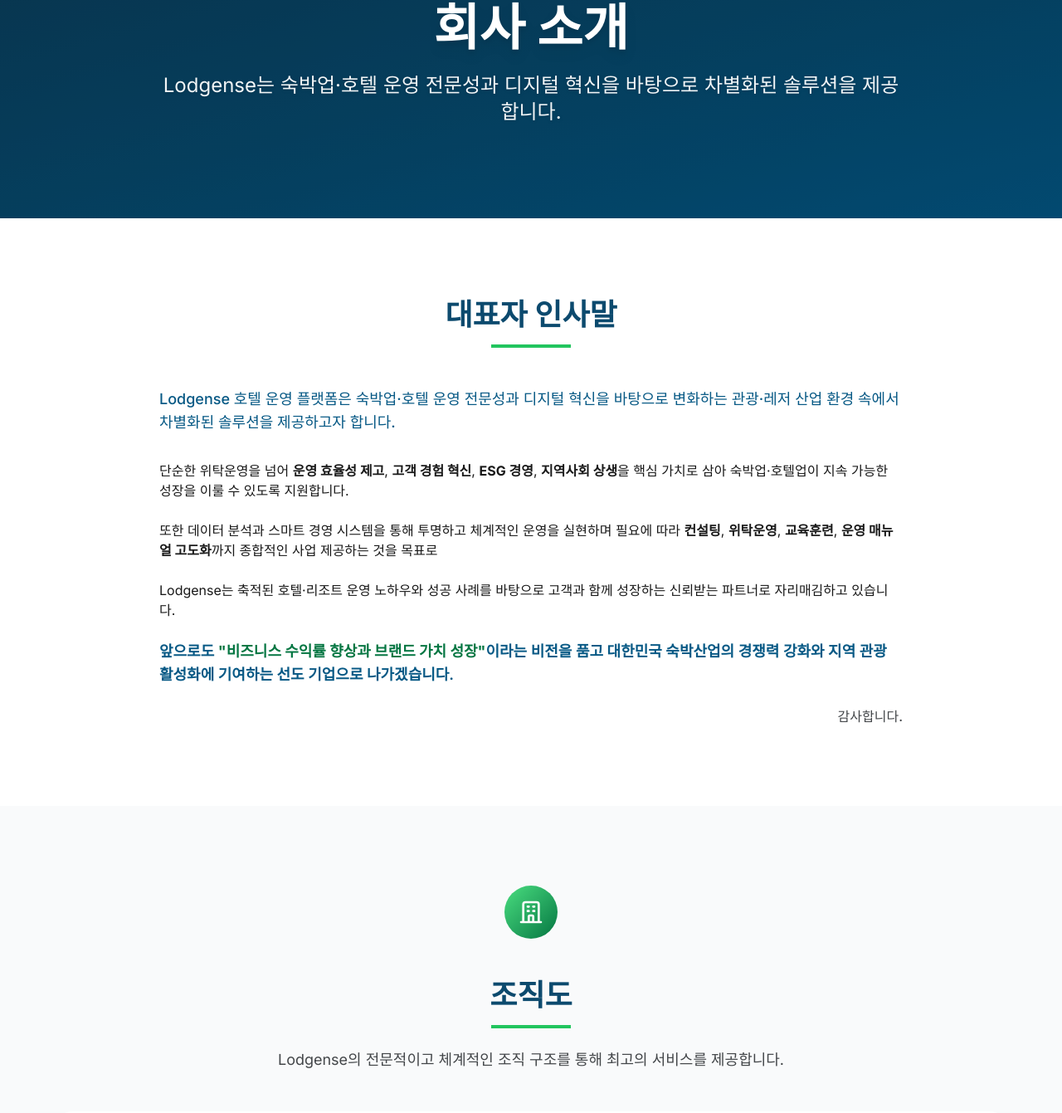
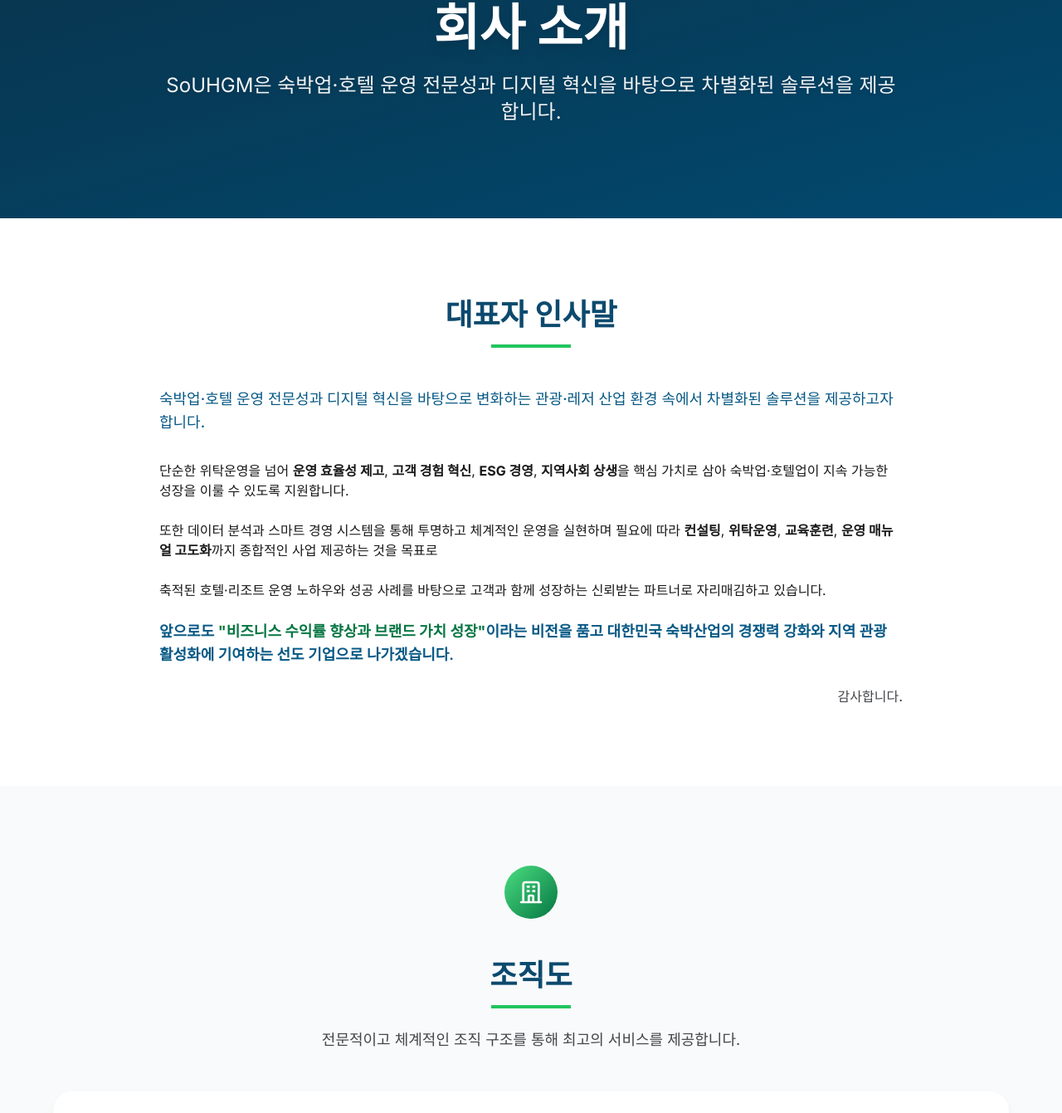
Before and after one commit to 8around/outsourcing_lodgex, a Next.js app: page /about in a window 1280 px wide. Shown: the part 158-1499 px from the top of the page at 83% size. Built offline with nearby package versions, Linux system fonts and the light colour scheme; no server answers.

Commit message:
fix: 전역 레이아웃 SEO 정보 수정, 회사소개 페이지 브랜드명 수정

```diff
--- a/src/app/about/page.tsx
+++ b/src/app/about/page.tsx
@@ -7,9 +7,10 @@
 
 export const metadata: Metadata = {
   title: '회사 소개',
-  description: 'Lodgense는 숙박업·호텔 운영 전문성과 디지털 혁신을 바탕으로 차별화된 솔루션을 제공합니다. 대표자 인사말과 조직 구조를 통해 Lodgense의 비전과 전문성을 확인하세요.',
+  description: 'SoUHGM은 숙박업·호텔 운영 전문성과 디지털 혁신을 바탕으로 차별화된 솔루션을 제공합니다. 대표자 인사말과 조직 구조를 통해 SoUHGM의 비전과 전문성을 확인하세요.',
   keywords: [
-    'Lodgense 회사소개',
+    'SoUHGM 회사소개',
+    '소유HGM 회사소개',
     '숙박업 전문가',
     '호텔 운영 전문성',
     '디지털 혁신',
@@ -20,20 +21,20 @@
     '조직도'
   ],
   openGraph: {
-    title: '회사 소개 | Lodgense',
-    description: 'Lodgense는 숙박업·호텔 운영 전문성과 디지털 혁신을 바탕으로 차별화된 솔루션을 제공합니다.',
-    url: 'https://lodgense.com/about',
+    title: '회사 소개 | SoUHGM',
+    description: 'SoUHGM은 숙박업·호텔 운영 전문성과 디지털 혁신을 바탕으로 차별화된 솔루션을 제공합니다.',
+    url: 'https://souhgm.com/about',
     type: 'website',
     locale: 'ko_KR',
-    siteName: 'Lodgense',
+    siteName: 'SoUHGM',
   },
   twitter: {
     card: 'summary_large_image',
-    title: '회사 소개 | Lodgense',
-    description: 'Lodgense는 숙박업·호텔 운영 전문성과 디지털 혁신을 바탕으로 차별화된 솔루션을 제공합니다.',
+    title: '회사 소개 | SoUHGM',
+    description: 'SoUHGM은 숙박업·호텔 운영 전문성과 디지털 혁신을 바탕으로 차별화된 솔루션을 제공합니다.',
   },
   alternates: {
-    canonical: 'https://lodgense.com/about',
+    canonical: 'https://souhgm.com/about',
   },
 };
 
@@ -54,7 +55,7 @@
                 회사 소개
               </h1>
               <p className="text-xl md:text-2xl text-white/95 mb-8 leading-relaxed drop-shadow">
-                Lodgense는 숙박업·호텔 운영 전문성과 디지털 혁신을 바탕으로
+                SoUHGM은 숙박업·호텔 운영 전문성과 디지털 혁신을 바탕으로
                 차별화된 솔루션을 제공합니다.
               </p>
             </div>
--- a/src/app/layout.tsx
+++ b/src/app/layout.tsx
@@ -10,8 +10,8 @@
 
 export const metadata: Metadata = {
   title: {
-    default: 'Lodgense - 숙박업 위탁운영 & 컨설팅',
-    template: '%s | Lodgense',
+    default: 'SoUHGM - 숙박업 위탁운영 & 컨설팅',
+    template: '%s | SoUHGM',
   },
   description:
     '숙박업 위탁운영 및 전문 컨설팅 서비스를 통해 숙박업의 가치를 극대화합니다.',
@@ -22,20 +22,20 @@
     '숙박업 경영',
     '숙박업 컨설팅',
   ],
-  authors: [{ name: 'Lodgense' }],
-  creator: 'Lodgense',
+  authors: [{ name: 'SoUHGM' }],
+  creator: 'SoUHGM',
   openGraph: {
     type: 'website',
     locale: 'ko_KR',
-    url: 'https://lodgense.com',
-    title: 'Lodgense - 숙박업 위탁운영 & 컨설팅',
+    url: 'https://souhgm.com',
+    title: 'SoUHGM - 숙박업 위탁운영 & 컨설팅',
     description:
       '숙박업 위탁운영 및 전문 컨설팅 서비스를 통해 숙박업의 가치를 극대화합니다.',
-    siteName: 'Lodgense',
+    siteName: 'SoUHGM',
   },
   twitter: {
     card: 'summary_large_image',
-    title: 'Lodgense - 숙박업 위탁운영 & 컨설팅',
+    title: 'SoUHGM - 숙박업 위탁운영 & 컨설팅',
     description:
       '숙박업 위탁운영 및 전문 컨설팅 서비스를 통해 숙박업의 가치를 극대화합니다.',
   },
@@ -73,7 +73,7 @@
         {/* Apple specific meta tags */}
         <meta name="apple-mobile-web-app-capable" content="yes" />
         <meta name="apple-mobile-web-app-status-bar-style" content="default" />
-        <meta name="apple-mobile-web-app-title" content="Lodgense" />
+        <meta name="apple-mobile-web-app-title" content="SoUHGM" />
         {/* Microsoft specific meta tags */}
         <meta name="msapplication-TileColor" content="#1C2A44" />
         <meta name="msapplication-config" content="none" />
--- a/src/components/about/CeoMessage.tsx
+++ b/src/components/about/CeoMessage.tsx
@@ -24,7 +24,7 @@
               aria-labelledby="ceo-message-title"
             >
               <p className="text-lg font-medium text-primary-800 mb-8">
-                Lodgense 호텔 운영 플랫폼은 숙박업·호텔 운영 전문성과 디지털 혁신을 바탕으로 변화하는 관광·레저 산업 환경 속에서 차별화된 솔루션을 제공하고자 합니다.
+                숙박업·호텔 운영 전문성과 디지털 혁신을 바탕으로 변화하는 관광·레저 산업 환경 속에서 차별화된 솔루션을 제공하고자 합니다.
               </p>
               <p>
                 단순한 위탁운영을 넘어 <strong>운영 효율성 제고</strong>,&nbsp;<strong>고객 경험 혁신</strong>, <strong>ESG 경영</strong>, <strong>지역사회 상생</strong>을 핵심 가치로 삼아 숙박업·호텔업이 지속 가능한 성장을 이룰 수 있도록 지원합니다.
@@ -33,7 +33,7 @@
                 또한 데이터 분석과 스마트 경영 시스템을 통해 투명하고 체계적인 운영을 실현하며 필요에 따라 <strong>컨설팅</strong>, <strong>위탁운영</strong>, <strong>교육훈련</strong>, <strong>운영 매뉴얼 고도화</strong>까지 종합적인 사업 제공하는 것을 목표로
               </p>
               <p>
-                Lodgense는 축적된 호텔·리조트 운영 노하우와 성공 사례를 바탕으로 고객과 함께 성장하는 신뢰받는 파트너로 자리매김하고 있습니다.
+                축적된 호텔·리조트 운영 노하우와 성공 사례를 바탕으로 고객과 함께 성장하는 신뢰받는 파트너로 자리매김하고 있습니다.
               </p>
               <p className="text-lg font-semibold text-primary-800 mt-8 mb-4">
                 앞으로도 <span className="text-accent-600 font-bold">"비즈니스 수익률 향상과 브랜드 가치 성장"</span>이라는 비전을 품고 대한민국 숙박산업의 경쟁력 강화와 지역 관광 활성화에 기여하는 선도 기업으로 나가겠습니다.
--- a/src/components/about/OrganizationChart.tsx
+++ b/src/components/about/OrganizationChart.tsx
@@ -6,7 +6,7 @@
 export function OrganizationChart() {
   const [imageError, setImageError] = useState(false);
 
-  const organizationImageUrl = `/images/organization-chart/organization-chart.jpg`;
+  const organizationImageUrl = `/images/organization-chart/organization-chart.png`;
 
   return (
     <section className="py-16 lg:py-24 bg-gray-50">
@@ -42,8 +42,7 @@
             </h2>
             <div className="w-24 h-1 bg-accent-500 mx-auto mb-6"></div>
             <p className="text-lg text-neutral-600 max-w-2xl mx-auto">
-              Lodgense의 전문적이고 체계적인 조직 구조를 통해 최고의 서비스를
-              제공합니다.
+              전문적이고 체계적인 조직 구조를 통해 최고의 서비스를 제공합니다.
             </p>
           </div>
 
@@ -57,10 +56,10 @@
               <div className="relative w-full">
                 <Image
                   src={organizationImageUrl}
-                  alt="Lodgense 조직도 - 회사의 체계적인 조직 구조를 보여주는 차트"
+                  alt="SoUHGM 조직도"
                   width={1200}
                   height={800}
-                  className="w-full h-auto"
+                  className="w-full h-auto p-12"
                   style={{
                     maxWidth: "100%",
                     height: "auto",
```
Also changed, not shown: public/images/organization-chart/organization-chart.jpg (deleted), public/images/organization-chart/organization-chart.png (added).
